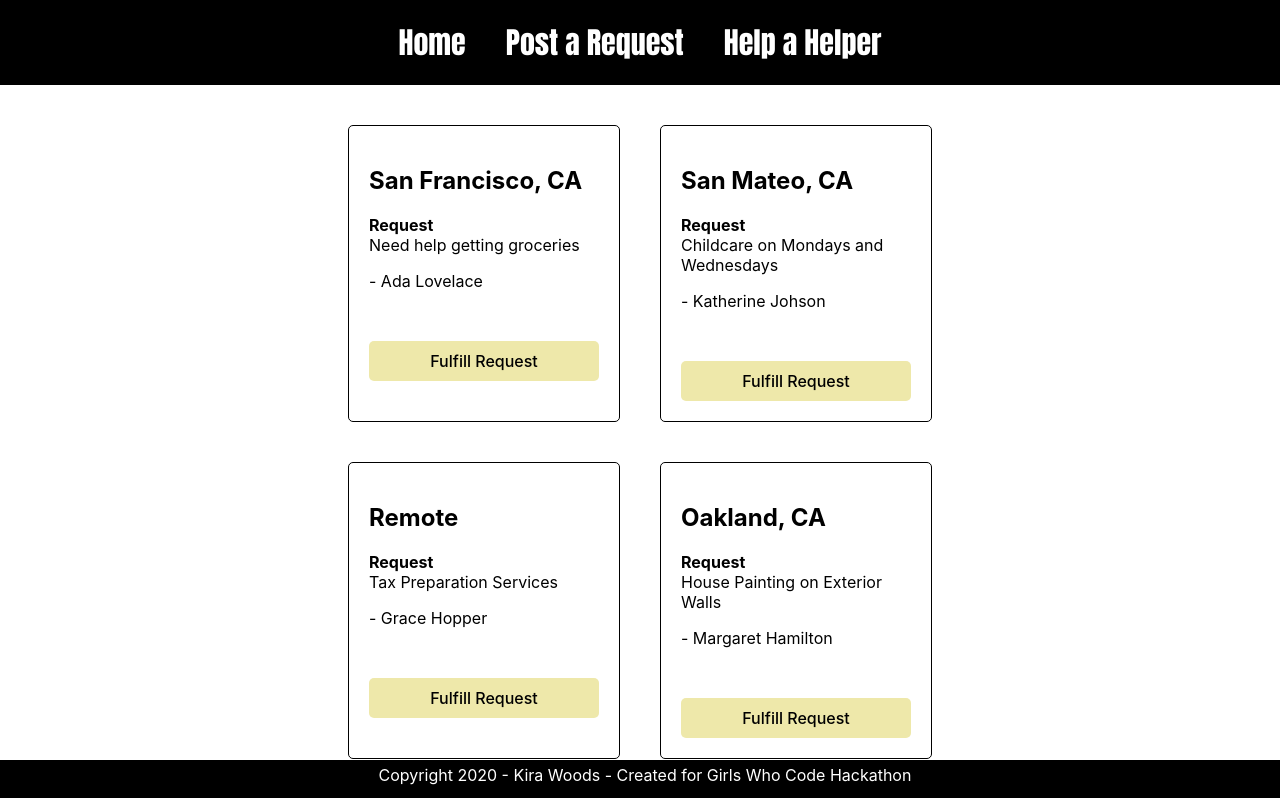
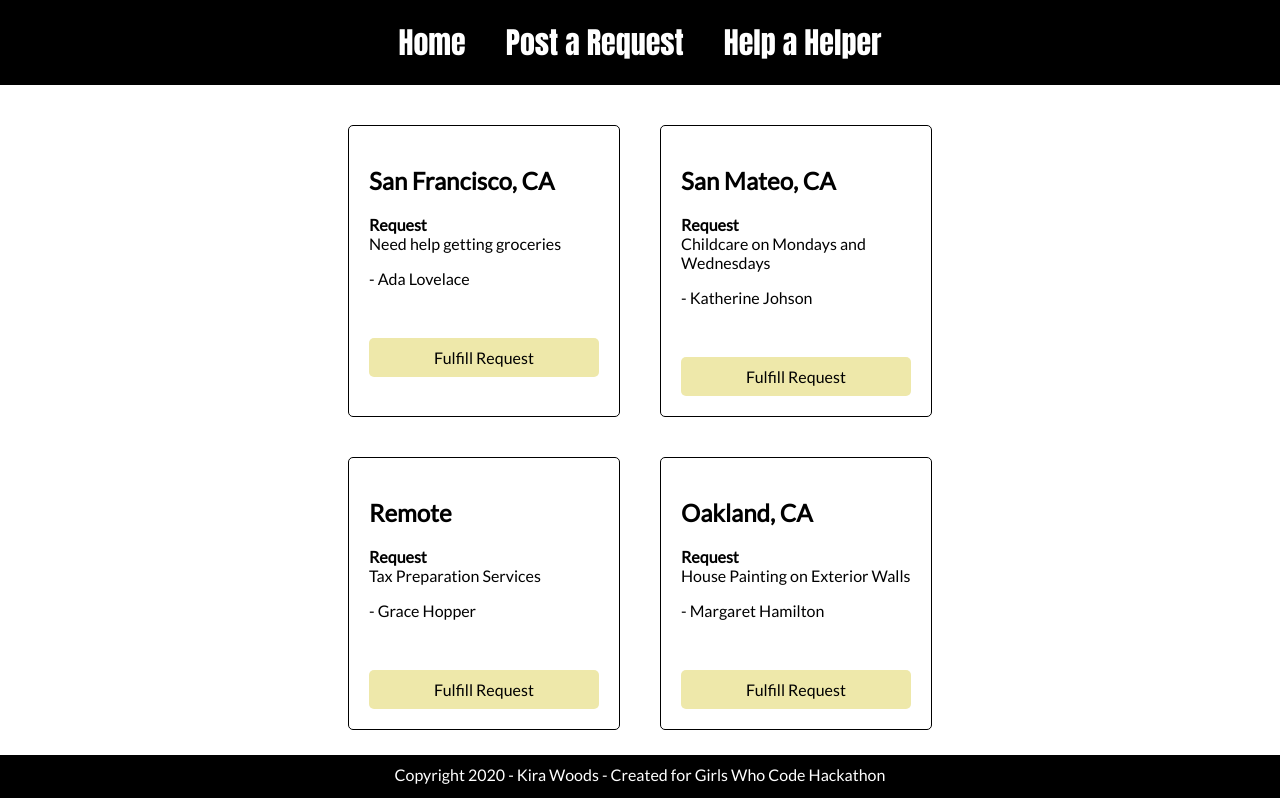
Before and after one commit to kirawoods/helper-helper, a React (Create React App) app: page /helperhelpers in a window 1280 px wide. Shown: the top 798 px of the page. Built offline with nearby package versions, Linux system fonts and the light colour scheme.

Commit message:
updates fonts on help request cards

```diff
--- a/src/components/Footer.css
+++ b/src/components/Footer.css
@@ -1,3 +1,5 @@
+@import url("https://fonts.googleapis.com/css2?family=Lato&display=swap");
+
 .footer {
   position: fixed;
   left: 0px;
@@ -8,5 +10,6 @@
   color: white;
   display: flex;
   justify-content: center;
-  padding: 5px;
+  padding: 10px 0px 5px 0px;
+  font-family: "Lato", sans-serif;
 }
--- a/src/components/HelpRequestCard.css
+++ b/src/components/HelpRequestCard.css
@@ -1,3 +1,6 @@
+@import url("https://fonts.googleapis.com/css2?family=Anton&display=swap");
+@import url("https://fonts.googleapis.com/css2?family=Lato&display=swap");
+
 .help-request-card {
   border: black 1px solid;
   width: 230px;
@@ -5,6 +8,7 @@
   border-radius: 5px;
   padding: 20px;
   background-color: white;
+  font-family: "Lato", sans-serif;
 }
 
 .request-container {
```
